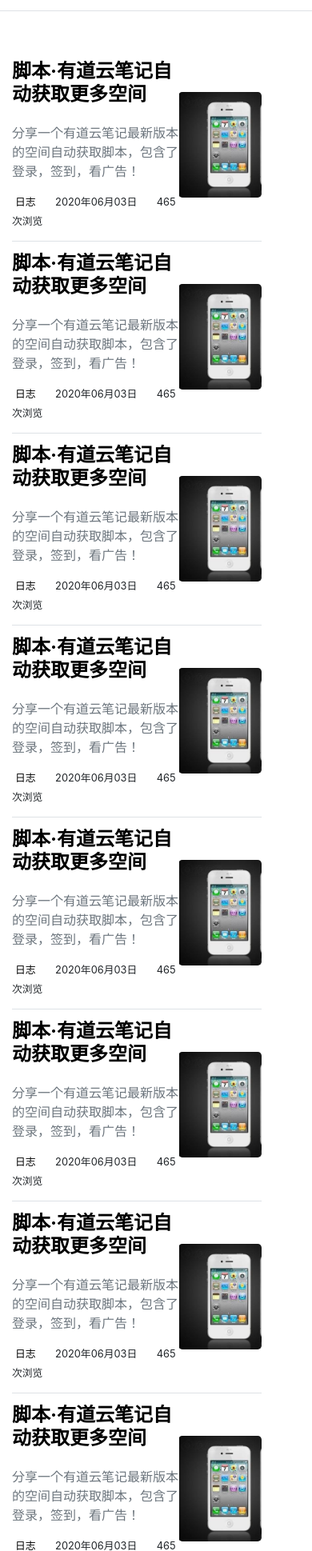
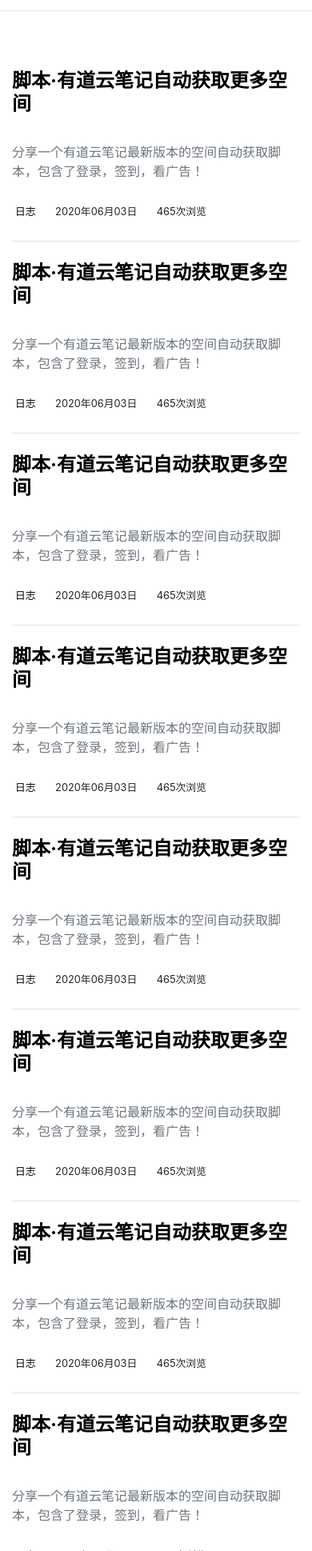
Before and after one commit to wjsgg/Project, a plain HTML site: page index.html in a window 390 px wide. Shown: the part 61-2000 px from the top of the page at 80% size. Drawn offline with nearby package versions, Linux system fonts and the light colour scheme.

Commit message:
xiangyingshi wancheng

```diff
--- a/index.html
+++ b/index.html
@@ -53,103 +53,127 @@
             </nav>
     </section>
     <main class="w-100">
-          <div class="container d-flex flex-row px-lg-2 pt-xl-3 pt-0 mt-5 ">
-            <div class="col-xl-8 item-list ">
-              <div class="border-bottom d-flex align-items-center justify-content-between item">
-                  <div class="d-flex flex-column item-left col-8 " style="justify-content:space-evenly">
-                    <h4 class="mb-32"><a href="#">脚本·有道云笔记自动获取更多空间</a></h4>
-                    <div class="introduction mb-32">分享一个有道云笔记最新版本的空间自动获取脚本，包含了登录，签到，看广告！</div>
+          <div class="container d-flex flex-xl-row px-lg-2  pt-0 mt-5 flex-column">
+            <div class="col-xl-8 item-list">
+              <div class="border-bottom d-md-flex align-items-center justify-content-between item">
+                  <div class="d-flex flex-column item-left col-md-8" style="justify-content:space-evenly">
+                    <h4 class=""><a href="#">脚本·有道云笔记自动获取更多空间</a></h4>
+                    <div class="d-sm-flex flex-row  justify-content-between">
+                      <div class="introductin-left col-sm-4 d-sm-block d-md-none d-none"></div>
+                      <div class="introduction-right col-md-12 col-sm-8 p-0">分享一个有道云笔记最新版本的空间自动获取脚本，包含了登录，签到，看广告！</div>
+                    </div>
                       <div class="">
                           <span class="label"><img src="#" alt="" class="label-img"><a href="#">日志</a></span>
                           <span class="label"><img src="#" alt="" class="label-img">2020年06月03日</span>
                           <span class="label"><img src="#" alt="" class="label-img">465次浏览</span>
                       </div>
                   </div>
-                  <div class="col-4 item-right"></div>
+                  <div class="col-md-4 item-right  d-md-block d-none"></div>
               </div>
-              <div class="border-bottom d-flex align-items-center justify-content-between item">
-                  <div class="d-flex flex-column item-left col-8"  style="justify-content:space-evenly">
-                    <h4 class="mb-32"><a href="#">脚本·有道云笔记自动获取更多空间</a></h4>
-                    <div class="introduction mb-32">分享一个有道云笔记最新版本的空间自动获取脚本，包含了登录，签到，看广告！</div>
+              <div class="border-bottom d-md-flex align-items-center justify-content-between item">
+                <div class="d-flex flex-column item-left col-md-8" style="justify-content:space-evenly">
+                  <h4 class=""><a href="#">脚本·有道云笔记自动获取更多空间</a></h4>
+                  <div class="d-sm-flex flex-row  justify-content-between">
+                    <div class="introductin-left col-sm-4 d-sm-block d-md-none d-none"></div>
+                    <div class="introduction-right col-md-12 col-sm-8 p-0">分享一个有道云笔记最新版本的空间自动获取脚本，包含了登录，签到，看广告！</div>
+                  </div>
                     <div class="">
                         <span class="label"><img src="#" alt="" class="label-img"><a href="#">日志</a></span>
                         <span class="label"><img src="#" alt="" class="label-img">2020年06月03日</span>
                         <span class="label"><img src="#" alt="" class="label-img">465次浏览</span>
                     </div>
                 </div>
-                  <div class="col-4 item-right"></div>
+                <div class="col-md-4 item-right  d-md-block d-none"></div>
               </div>
-              <div class="border-bottom d-flex align-items-center justify-content-between item">
-                  <div class="d-flex flex-column item-left col-8"  style="justify-content:space-evenly">
-                    <h4 class="mb-32"><a href="#">脚本·有道云笔记自动获取更多空间</a></h4>
-                    <div class="introduction mb-32">分享一个有道云笔记最新版本的空间自动获取脚本，包含了登录，签到，看广告！</div>
+              <div class="border-bottom d-md-flex align-items-center justify-content-between item">
+                <div class="d-flex flex-column item-left col-md-8" style="justify-content:space-evenly">
+                  <h4 class=""><a href="#">脚本·有道云笔记自动获取更多空间</a></h4>
+                  <div class="d-sm-flex flex-row  justify-content-between">
+                    <div class="introductin-left col-sm-4 d-sm-block d-md-none d-none"></div>
+                    <div class="introduction-right col-md-12 col-sm-8 p-0">分享一个有道云笔记最新版本的空间自动获取脚本，包含了登录，签到，看广告！</div>
+                  </div>
                     <div class="">
                         <span class="label"><img src="#" alt="" class="label-img"><a href="#">日志</a></span>
                         <span class="label"><img src="#" alt="" class="label-img">2020年06月03日</span>
                         <span class="label"><img src="#" alt="" class="label-img">465次浏览</span>
                     </div>
                 </div>
-                  <div class="col-4 item-right"></div>
+                <div class="col-md-4 item-right  d-md-block d-none"></div>
               </div>
-              <div class="border-bottom d-flex align-items-center justify-content-between item">
-                  <div class="d-flex flex-column item-left col-8"  style="justify-content:space-evenly">
-                    <h4 class="mb-32"><a href="#">脚本·有道云笔记自动获取更多空间</a></h4>
-                    <div class="introduction mb-32">分享一个有道云笔记最新版本的空间自动获取脚本，包含了登录，签到，看广告！</div>
+              <div class="border-bottom d-md-flex align-items-center justify-content-between item">
+                <div class="d-flex flex-column item-left col-md-8" style="justify-content:space-evenly">
+                  <h4 class=""><a href="#">脚本·有道云笔记自动获取更多空间</a></h4>
+                  <div class="d-sm-flex flex-row  justify-content-between">
+                    <div class="introductin-left col-sm-4 d-sm-block d-md-none d-none"></div>
+                    <div class="introduction-right col-md-12 col-sm-8 p-0">分享一个有道云笔记最新版本的空间自动获取脚本，包含了登录，签到，看广告！</div>
+                  </div>
                     <div class="">
                         <span class="label"><img src="#" alt="" class="label-img"><a href="#">日志</a></span>
                         <span class="label"><img src="#" alt="" class="label-img">2020年06月03日</span>
                         <span class="label"><img src="#" alt="" class="label-img">465次浏览</span>
                     </div>
                 </div>
-                  <div class="col-4 item-right"></div>
+                <div class="col-md-4 item-right  d-md-block d-none"></div>
               </div>
-              <div class="border-bottom d-flex align-items-center justify-content-between item">
-                  <div class="d-flex flex-column item-left col-8"  style="justify-content:space-evenly">
-                    <h4 class="mb-32"><a href="#">脚本·有道云笔记自动获取更多空间</a></h4>
-                    <div class="introduction mb-32">分享一个有道云笔记最新版本的空间自动获取脚本，包含了登录，签到，看广告！</div>
+              <div class="border-bottom d-md-flex align-items-center justify-content-between item">
+                <div class="d-flex flex-column item-left col-md-8" style="justify-content:space-evenly">
+                  <h4 class=""><a href="#">脚本·有道云笔记自动获取更多空间</a></h4>
+                  <div class="d-sm-flex flex-row  justify-content-between">
+                    <div class="introductin-left col-sm-4 d-sm-block d-md-none d-none"></div>
+                    <div class="introduction-right col-md-12 col-sm-8 p-0">分享一个有道云笔记最新版本的空间自动获取脚本，包含了登录，签到，看广告！</div>
+                  </div>
                     <div class="">
                         <span class="label"><img src="#" alt="" class="label-img"><a href="#">日志</a></span>
                         <span class="label"><img src="#" alt="" class="label-img">2020年06月03日</span>
                         <span class="label"><img src="#" alt="" class="label-img">465次浏览</span>
                     </div>
                 </div>
-                  <div class="col-4 item-right"></div>
+                <div class="col-md-4 item-right  d-md-block d-none"></div>
               </div>
-              <div class="border-bottom d-flex align-items-center justify-content-between item">
-                  <div class="d-flex flex-column item-left col-8"  style="justify-content:space-evenly">
-                    <h4 class="mb-32"><a href="#">脚本·有道云笔记自动获取更多空间</a></h4>
-                    <div class="introduction mb-32">分享一个有道云笔记最新版本的空间自动获取脚本，包含了登录，签到，看广告！</div>
+              <div class="border-bottom d-md-flex align-items-center justify-content-between item">
+              <div class="d-flex flex-column item-left col-md-8" style="justify-content:space-evenly">
+                <h4 class=""><a href="#">脚本·有道云笔记自动获取更多空间</a></h4>
+                <div class="d-sm-flex flex-row  justify-content-between">
+                  <div class="introductin-left col-sm-4 d-sm-block d-md-none d-none"></div>
+                  <div class="introduction-right col-md-12 col-sm-8 p-0">分享一个有道云笔记最新版本的空间自动获取脚本，包含了登录，签到，看广告！</div>
+                </div>
                   <div class="">
                       <span class="label"><img src="#" alt="" class="label-img"><a href="#">日志</a></span>
                       <span class="label"><img src="#" alt="" class="label-img">2020年06月03日</span>
                       <span class="label"><img src="#" alt="" class="label-img">465次浏览</span>
                   </div>
               </div>
-                  <div class="col-4 item-right"></div>
+              <div class="col-md-4 item-right  d-md-block d-none"></div>
               </div>
-              <div class="border-bottom d-flex align-items-center justify-content-between item">
-                  <div class="d-flex flex-column item-left col-8"  style="justify-content:space-evenly">
-                    <h4 class="mb-32"><a href="#">脚本·有道云笔记自动获取更多空间</a></h4>
-                    <div class="introduction mb-32">分享一个有道云笔记最新版本的空间自动获取脚本，包含了登录，签到，看广告！</div>
+              <div class="border-bottom d-md-flex align-items-center justify-content-between item">
+              <div class="d-flex flex-column item-left col-md-8" style="justify-content:space-evenly">
+                <h4 class=""><a href="#">脚本·有道云笔记自动获取更多空间</a></h4>
+                <div class="d-sm-flex flex-row  justify-content-between">
+                  <div class="introductin-left col-sm-4 d-sm-block d-md-none d-none"></div>
+                  <div class="introduction-right col-md-12 col-sm-8 p-0">分享一个有道云笔记最新版本的空间自动获取脚本，包含了登录，签到，看广告！</div>
+                </div>
                   <div class="">
                       <span class="label"><img src="#" alt="" class="label-img"><a href="#">日志</a></span>
                       <span class="label"><img src="#" alt="" class="label-img">2020年06月03日</span>
                       <span class="label"><img src="#" alt="" class="label-img">465次浏览</span>
                   </div>
               </div>
-                  <div class="col-4 item-right"></div>
+              <div class="col-md-4 item-right  d-md-block d-none"></div>
               </div>
-              <div class="border-bottom d-flex align-items-center justify-content-between item">
-                  <div class="d-flex flex-column item-left col-8"  style="justify-content:space-evenly">
-                    <h4 class="mb-32"><a href="#">脚本·有道云笔记自动获取更多空间</a></h4>
-                    <div class="introduction mb-32">分享一个有道云笔记最新版本的空间自动获取脚本，包含了登录，签到，看广告！</div>
+              <div class="border-bottom d-md-flex align-items-center justify-content-between item">
+              <div class="d-flex flex-column item-left col-md-8" style="justify-content:space-evenly">
+                <h4 class=""><a href="#">脚本·有道云笔记自动获取更多空间</a></h4>
+                <div class="d-sm-flex flex-row  justify-content-between">
+                  <div class="introductin-left col-sm-4 d-sm-block d-md-none d-none"></div>
+                  <div class="introduction-right col-md-12 col-sm-8 p-0">分享一个有道云笔记最新版本的空间自动获取脚本，包含了登录，签到，看广告！</div>
+                </div>
                   <div class="">
                       <span class="label"><img src="#" alt="" class="label-img"><a href="#">日志</a></span>
                       <span class="label"><img src="#" alt="" class="label-img">2020年06月03日</span>
                       <span class="label"><img src="#" alt="" class="label-img">465次浏览</span>
                   </div>
               </div>
-                  <div class="col-4 item-right"></div>
+              <div class="col-md-4 item-right  d-md-block d-none"></div>
               </div>
               <nav aria-label="Page navigation example" class="pagenav">
                 <ul class="pagination justify-content-center ">
@@ -169,8 +193,8 @@
                 </ul>
               </nav>
           </div>
-          <aside class="col-xl-4   d-xl-block d-none">
-              <div class="Card ">
+          <aside class="col-xl-4">
+              <div class="Card d-xl-block d-none">
                   <div class="border-bottom Card-header">个人信息</div>
                       <div class="Card-padding">
                         <div class="Card-body d-flex justify-content-center align-items-center">
--- a/styles/text-side.css
+++ b/styles/text-side.css
@@ -32,9 +32,21 @@ main a,section a{
     background-color: #fff;
     border: 1px solid #ced4da;
 }
-.introduction,.Address{
+.introduction-right,.Address{
     color: #6c757d;
 }
+.introductin-left{
+    width: 146px !important;
+    max-width: 146px;
+    height: 88px !important;
+    min-height: 88px;
+    align-self: center;
+    background-image: url(../images/timg.jpg);
+    background-size: cover;
+    border-radius: 4.8px;
+    margin-right: 16px;
+}
+
 .label-img{
     margin-right: 4px;
 }
@@ -46,7 +58,12 @@ main a,section a{
 }
 .item-list{
     padding-left: 0px;
-    padding-right: 48px;
+    padding-right: 0px;
+}
+@media(min-width:1200px){
+    .item-list {
+        padding-right: 48px;
+}
 }
 .item{
     height: 240px;
@@ -62,8 +79,10 @@ main a,section a{
     color: #6c757d;
 }
 .item-right{
-    width: 220px ;
-    height: 132px ;
+    width: 220px !important;
+    max-width: 220px;
+    height: 132px !important;
+    max-height: 132px;
     align-self: center;
     background-image: url(../images/timg.jpg);
     background-size: cover;
```
Lines whose indentation alone changed are shown as unchanged.
